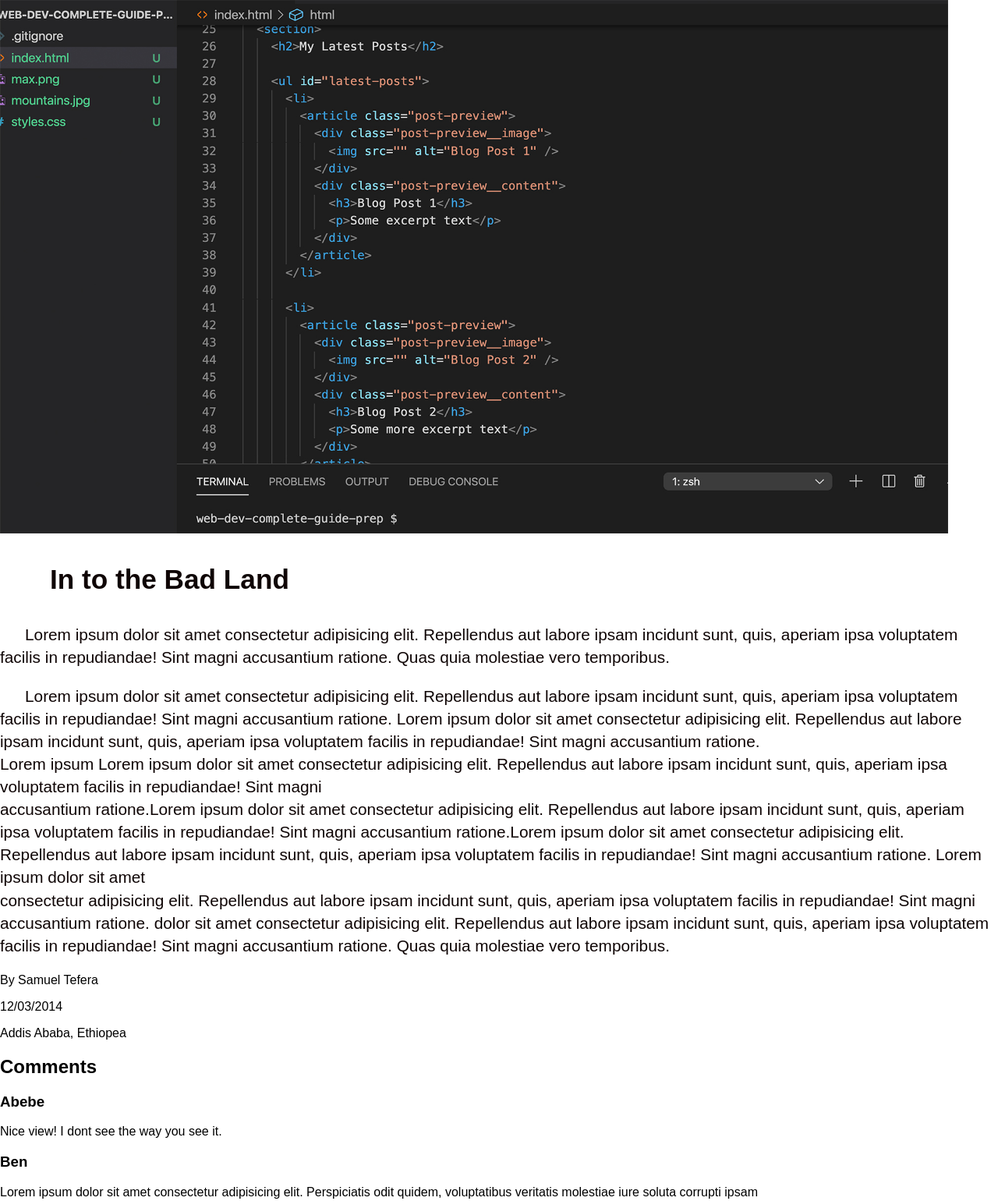
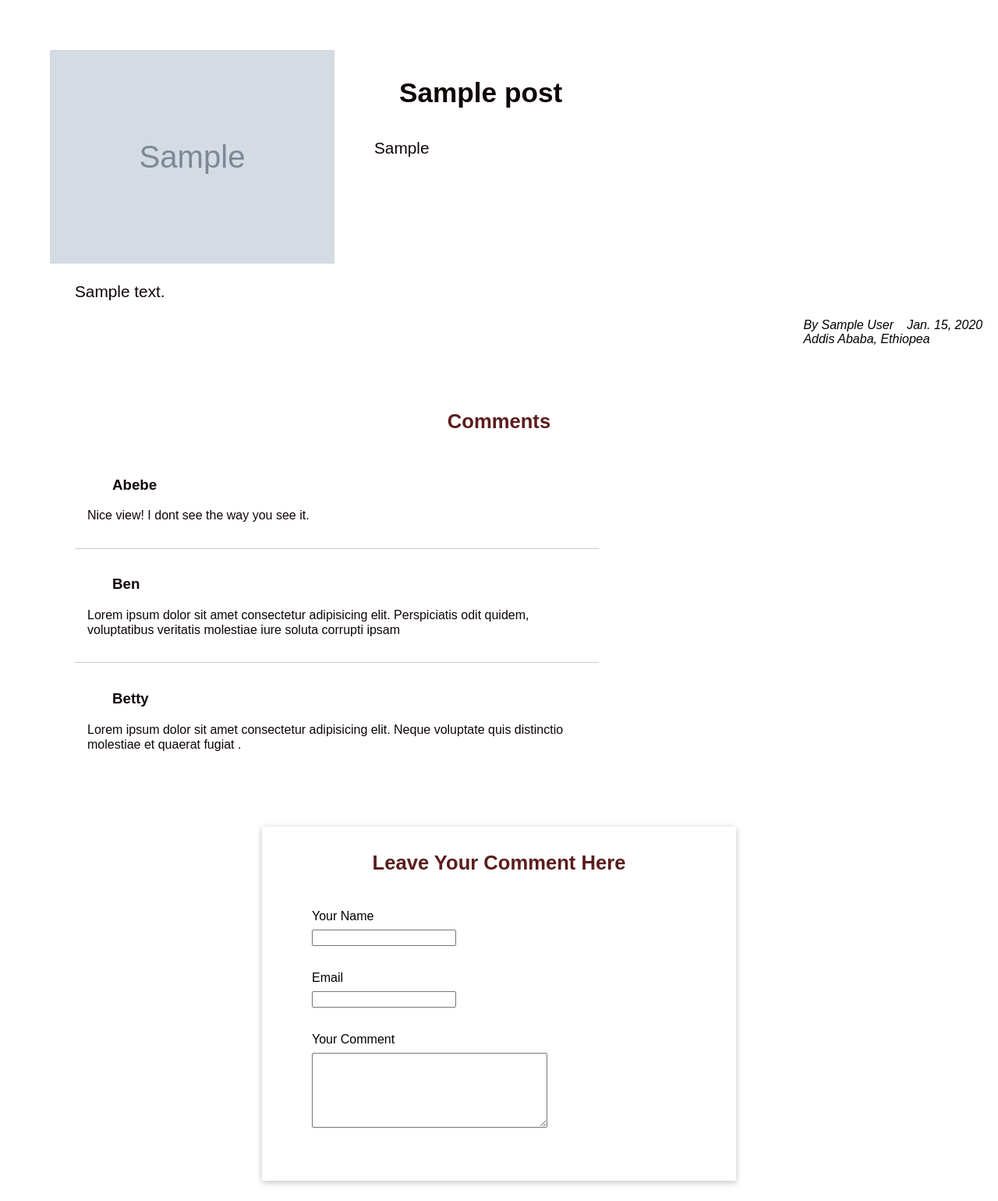
Before and after one commit to Samuel-Tefera/my-site, a Django app: template blog/templates/blog/post-detail.html in a window 1280 px wide. Shown: the part 80-1620 px from the top of the page at 78% size. Run offline with Django 5.2, Linux system fonts and the light colour scheme; the template is opened without the code that fills it: values that come from a table or form of the project are taken from there, others are empty; tables that the repository leaves empty hold one stand-in row (values such as "Sample post"); grey boxes marked "Sample" are stand-in pictures.

Commit message:
make dynamic visible post detail on template

```diff
--- a/blog/templates/blog/post-detail.html
+++ b/blog/templates/blog/post-detail.html
@@ -1,40 +1,19 @@
 {% extends "blog/base.html" %}
-
 {% block content %}
+<link rel="stylesheet" href="../../static/blog/css/post-detail.css">
     <section class="about-post">
         <div class="post-detail">
-            <img class="post-img" src="../../static/blog/images/coding.jpg" alt="">
+            <img class="post-img" src="{{post.image.url}}" alt="">
             <div class="post-description">
-                <h3 class="post-title">In to the Bad Land</h3>
-                <p class="post-text">Lorem ipsum dolor sit amet consectetur adipisicing elit. Repellendus aut
-                    labore ipsam incidunt sunt, quis, aperiam ipsa voluptatem facilis in
-                repudiandae! Sint magni accusantium ratione. Quas quia molestiae
-                vero temporibus.</p>
+                <h3 class="post-title">{{post.title}}</h3>
+                <p class="post-text">{{post.explicit}}</p>
                 </p>
             </div>
         </div>
-        <p class="post-text">Lorem ipsum dolor sit amet consectetur adipisicing elit. Repellendus aut
-        labore ipsam incidunt sunt, quis, aperiam ipsa voluptatem facilis in
-        repudiandae! Sint magni accusantium ratione.
-        Lorem ipsum dolor sit amet consectetur adipisicing elit. Repellendus aut
-        labore ipsam incidunt sunt, quis, aperiam ipsa voluptatem facilis in
-        repudiandae! Sint magni accusantium ratione. <br>
-        Lorem ipsum Lorem ipsum dolor sit amet consectetur adipisicing elit. Repellendus aut
-        labore ipsam incidunt sunt, quis, aperiam ipsa voluptatem facilis in
-        repudiandae! Sint magni <br> accusantium ratione.Lorem ipsum dolor sit amet consectetur adipisicing elit. Repellendus aut
-        labore ipsam incidunt sunt, quis, aperiam ipsa voluptatem facilis in
-        repudiandae! Sint magni accusantium ratione.Lorem ipsum dolor sit amet consectetur adipisicing elit. Repellendus aut
-        labore ipsam incidunt sunt, quis, aperiam ipsa voluptatem facilis in
-        repudiandae! Sint magni accusantium ratione.
-        Lorem ipsum dolor sit amet <br> consectetur adipisicing elit. Repellendus aut
-        labore ipsam incidunt sunt, quis, aperiam ipsa voluptatem facilis in
-        repudiandae! Sint magni accusantium ratione. dolor sit amet consectetur adipisicing elit. Repellendus aut
-        labore ipsam incidunt sunt, quis, aperiam ipsa voluptatem facilis in
-        repudiandae! Sint magni accusantium ratione. Quas quia molestiae
-        vero temporibus.</p>
+        <p class="post-text">{{post.content}}</p>
         <div class="post-info">
-            <p>By Samuel Tefera</p>
-            <p>12/03/2014</p>
+            <p>By {{post.author}}</p>
+            <p>{{post.date}}</p>
             <p>Addis Ababa, Ethiopea</p>
         </div>
     </section>
```
